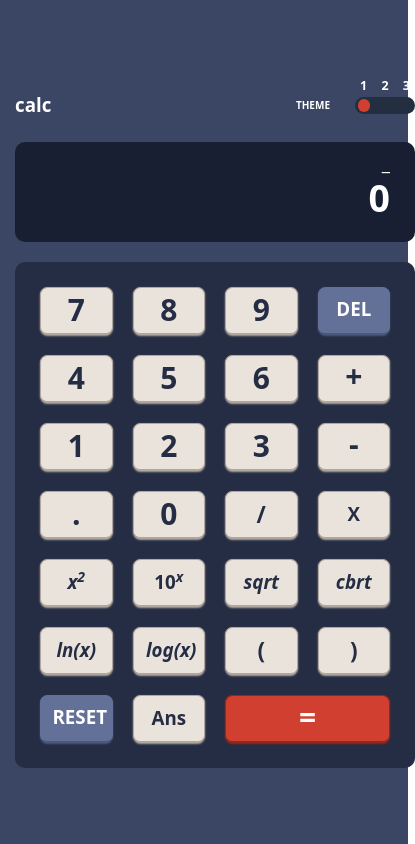
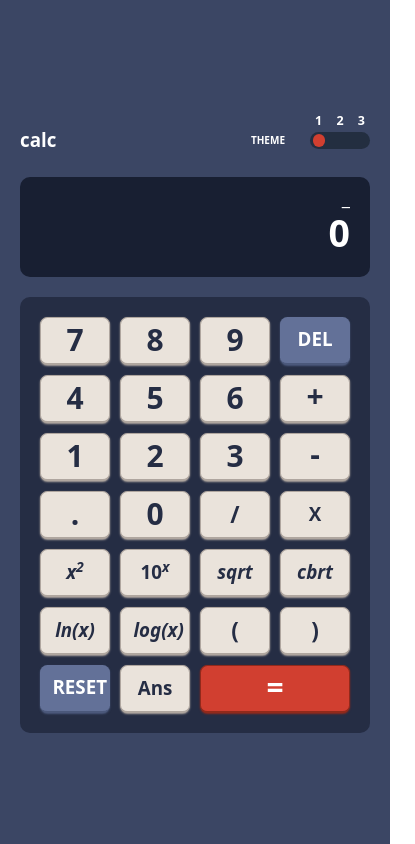
Before and after one commit to Kazeemakeem/calculator-kazeemakeem, a React (Create React App) app: page / in a window 390 px wide. Shown: the whole page, 415 px wide, since content can reach past the window. Built offline with nearby package versions, Linux system fonts and the light colour scheme.

Commit message:
updating files

```diff
--- a/src/App.tsx
+++ b/src/App.tsx
@@ -11,14 +11,11 @@ function App() {
   const dispatch = useAppDispatch()
   const theme = useAppSelector(state => state.header.theme) % 3
   return (
-    <div className={`App h-screen ${theme === 0 ? 'bg-[#3b4664]' : ''} ${theme === 1 ? 'bg-[#e6e6e6]' : ''} ${theme === 2 ? 'bg-[#17062a]' : ''} min-w-[40rem] flex flex-col gap-8 justify-center items-center px-3 sm:px-0 mx-auto`}>
-      <div className={`h-screen ${theme === 0 ? 'bg-[#3b4664]' : ''} ${theme === 1 ? 'bg-[#e6e6e6]' : ''} ${theme === 2 ? 'bg-[#17062a]' : ''}  w-[40rem] flex flex-col gap-8 justify-center items-center px-3 sm:px-0 mx-auto object-fill`}>
-        <HeaderView />
-        <Screen />
-        <Keyboard />
-      </div>
+    <div className={`App h-screen ${theme === 0 ? 'bg-[#3b4664]' : ''} ${theme === 1 ? 'bg-[#e6e6e6]' : ''} ${theme === 2 ? 'bg-[#17062a]' : ''} min-w-[35rem]  sm:min-w-[40rem] flex flex-col gap-8 justify-center items-center px-3 sm:px-0 mx-auto object-fill`}>
+      <HeaderView />
+      <Screen />
+      <Keyboard />
     </div>
-
   );
 }
 
--- a/src/components/header/HeaderView.tsx
+++ b/src/components/header/HeaderView.tsx
@@ -9,7 +9,7 @@ const HeaderView = () => {
   const theme = useAppSelector(state => state.header.theme) % 3
 
   return (
-    <div className={`flex flex-col w-[40rem] mx-auto mb-2 ${theme === 0 ? 'text-white' : ''}${theme === 1 ? 'text-gray-700' : ''}${theme === 2 ? 'text-[#fdee45]' : ''}`}>
+    <div className={`flex flex-col w-[35rem]  sm:w-[40rem] mx-auto mb-2 ${theme === 0 ? 'text-white' : ''}${theme === 1 ? 'text-gray-700' : ''}${theme === 2 ? 'text-[#fdee45]' : ''}`}>
       <div className={`font-bold text-xl flex w-[6rem] px-2 justify-between self-end`}>
         <p className='text-inherit'>1</p>
         <p className='text-inherit'>2</p>
--- a/src/components/keyboard/Keyboard.tsx
+++ b/src/components/keyboard/Keyboard.tsx
@@ -9,7 +9,7 @@ const Keyboard = () => {
   const ans = useAppSelector(state => state.screen.ans)
 
   return (
-    <div className={`${theme === 0 ? 'bg-[#252d44] text-[#252d44]' : ''} ${theme === 1 ? 'bg-[#d2cccc] text-[#252d44]' : ''} ${theme === 2 ? 'bg-[#1e0836] text-[#fdee45]' : ''} mx-auto w-[40rem] rounded-2xl  grid grid-cols-4 gap-8 px-10 py-10`}>
+    <div className={`${theme === 0 ? 'bg-[#252d44] text-[#252d44]' : ''} ${theme === 1 ? 'bg-[#d2cccc] text-[#252d44]' : ''} ${theme === 2 ? 'bg-[#1e0836] text-[#fdee45]' : ''} mx-auto w-[35rem]  sm:w-[40rem] rounded-2xl  grid grid-cols-4 gap-4 sm:gap-8 px-8 sm:px-10 py-8 sm:py-10`}>
       <button className={`${theme === 2 ? 'bg-[#331b4d] border-[#712c88] shadow-[#712c88] hover:bg-[#6934b1]' : 'bg-[#eae3db] border-[#afa69f] shadow-[#afa69f] hover:bg-white'} h-[4.8rem] text-5xl font-bold border border-b-2  shadow-sm  active:shadow-none active:translate-y-[3%]`}
       onClick={() => dispatch(updateExpr('7'))} >7</button>
       <button className={`${theme === 2 ? 'bg-[#331b4d] border-[#712c88] shadow-[#712c88] hover:bg-[#6934b1]' : 'bg-[#eae3db] border-[#afa69f] shadow-[#afa69f] hover:bg-white'} h-[4.8rem] text-5xl font-bold border border-b-2  shadow-sm  active:shadow-none active:translate-y-[3%]`}
--- a/src/components/screen/Screen.tsx
+++ b/src/components/screen/Screen.tsx
@@ -17,7 +17,7 @@ const Screen = () => {
   const result = ans.split("").includes('e') ? resultArr[0].slice(0,12) + 'e' + resultArr[1] : ans
 
   return (
-    <div className={`${theme === 0 ? 'bg-[#181f32]' : ''}${theme === 1 ? 'bg-white' : ''}${theme === 2 ? 'bg-[#1e0836]' : ''} h-[10rem] w-[40rem] mx-auto px-10 rounded-2xl flex flex-col justify-center gap-2 pb-6`}>
+    <div className={`${theme === 0 ? 'bg-[#181f32]' : ''}${theme === 1 ? 'bg-white' : ''}${theme === 2 ? 'bg-[#1e0836]' : ''} h-[10rem] w-[35rem]  sm:w-[40rem] mx-auto px-8 sm:px-10 rounded-2xl flex flex-col justify-center gap-2 pb-6`}>
       <p className={`text-3xl ${theme === 0 ? 'text-white' : ''} ${theme === 1 ? 'text-gray-700' : ''} ${theme === 2 ? 'text-[#fdee45]' : ''} font-[400] flex justify-end items-center text-ellipsis overflow-hidden`}>{expr}_</p>
       <p className={`text-6xl ${theme === 0 ? 'text-white' : ''} ${theme === 1 ? 'text-gray-700' : ''} ${theme === 2 ? 'text-[#fdee45]' : ''} font-bold flex justify-end items-center text-ellipsis overflow-hidden`}>{result}</p>
     </div>
```
